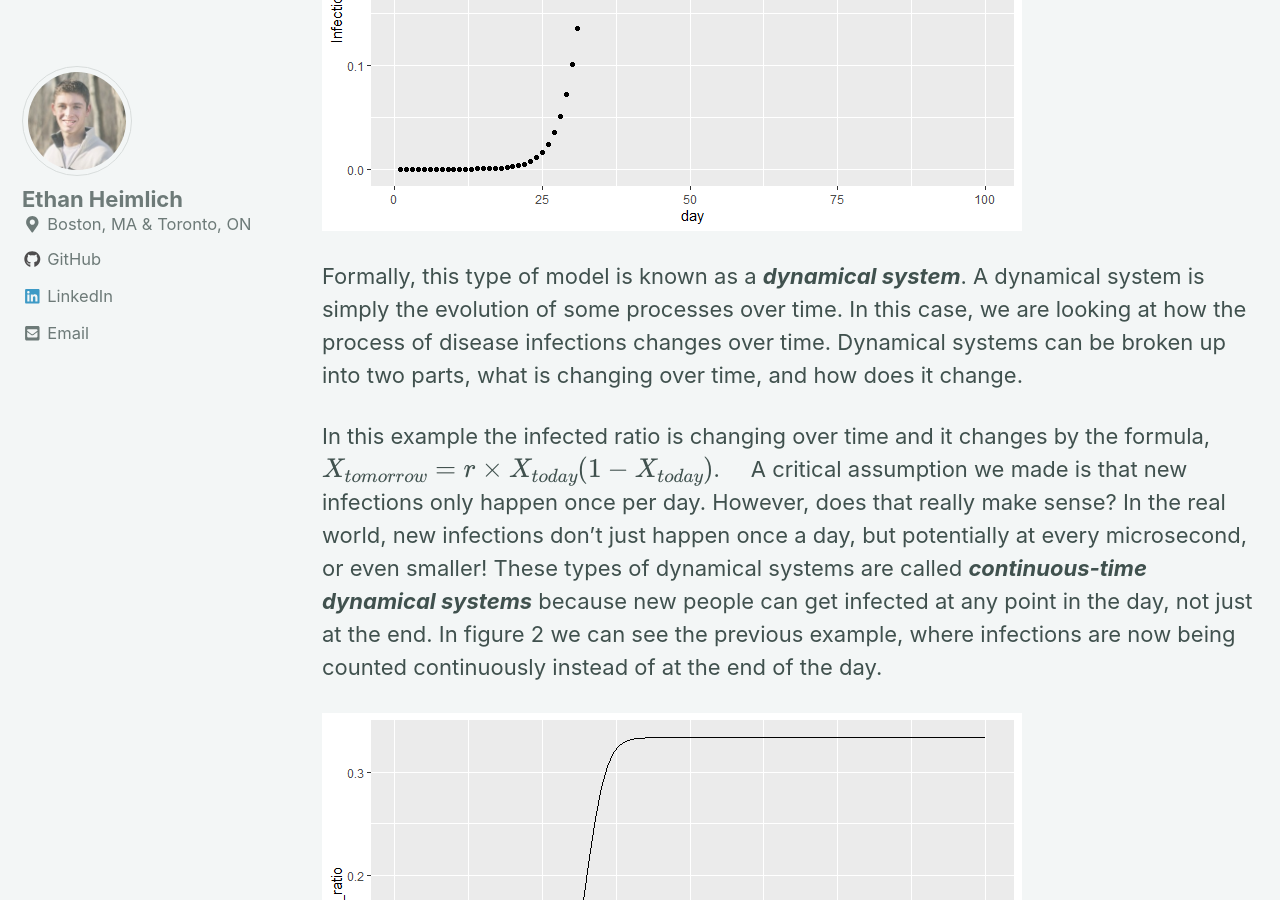
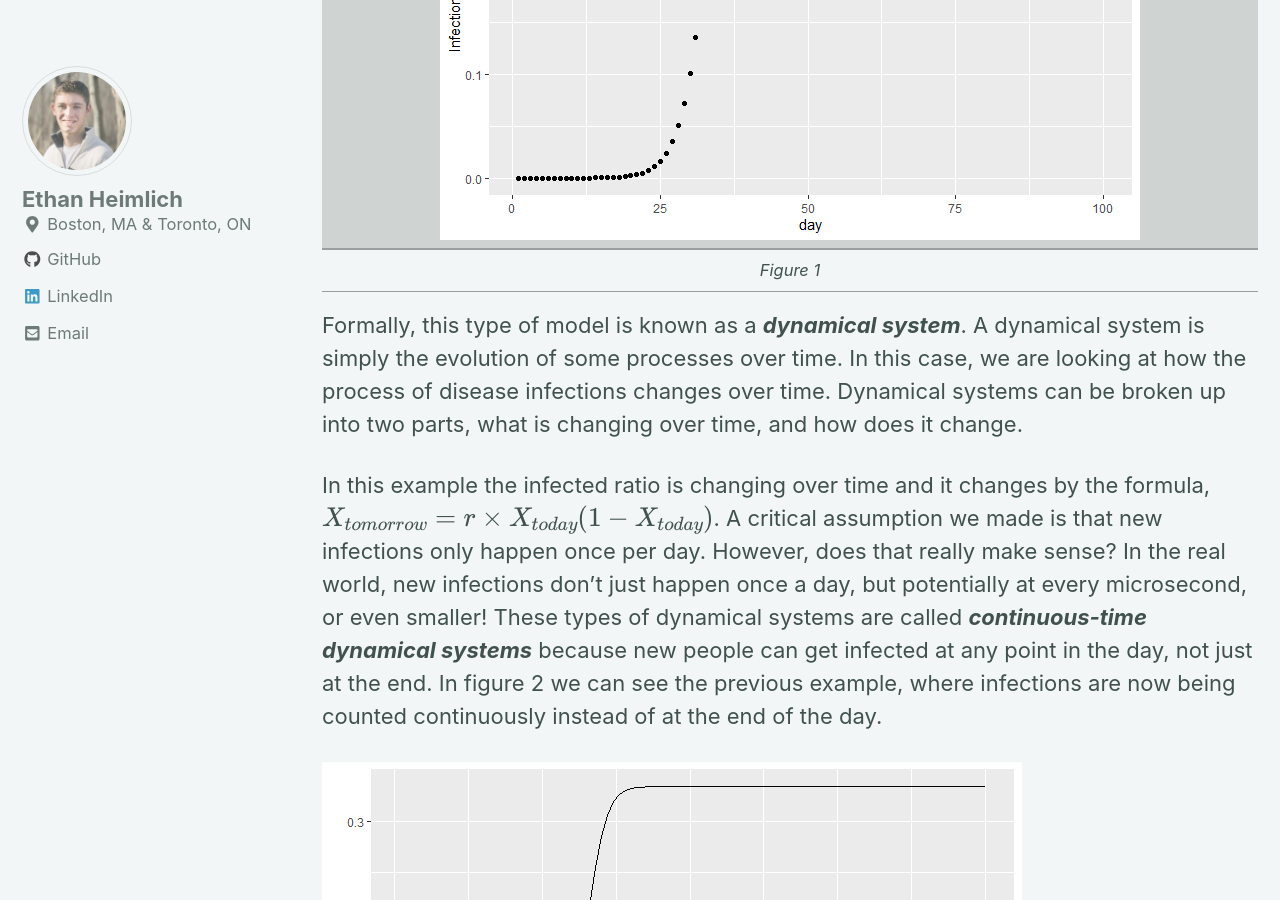
Before and after one commit to eheimlich/eheimlich.github.io, a Jekyll site: the page built from _posts/2020-05-05-chaos.md, in a window 1280 px wide and 900 px high, scrolled down 1171 px. Built offline with Jekyll 4.4.1, drawn with Linux system fonts in a browser that asks for light colours; cached includes are drawn as plain includes; nearby versions of some CDN libraries; formulas are drawn with MathJax 3.

Commit message:
Small changes

```diff
--- a/_posts/2020-05-05-chaos.md
+++ b/_posts/2020-05-05-chaos.md
@@ -15,13 +15,13 @@ $$X_{tomorrow} = r  \times X_{today}(1 - X_{today})$$
 
 Where $$X_{t}$$ is the percentage of the population that is infected with the disease at a given time t. While $$r$$ is a number between 0 and 4 that describes how many new people an infected person gives the disease to at each time, minus one. For example, early studies have shown that on average an infected person transmits COVID-19 to 2.5 new people, so the $$r$$ value would be 2.5 - 1 = 1.5. We can visualize the logistic map and its model of COVID-19 spread with a diagram. We start the model with one out of every million people initially being infected. For example, in the United States that would mean approximately 330 people would be infected on day 1.
 
-![](/images/plot1.png)
+| ![](/images/plot1.png) |
+|:--:|
+| *Figure 1* |
 
 Formally, this type of model is known as a ***dynamical system***. A dynamical system is simply the evolution of some processes over time. In this case, we are looking at how the process of disease infections changes over time. Dynamical systems can be broken up into two parts, what is changing over time, and how does it change.
 
-In this example the infected ratio is changing over time and it changes by the formula, $$X_{tomorrow} = r  \times X_{today}(1 - X_{today})$$.
-
-A critical assumption we made is that new infections only happen once per day. However, does that really make sense? In the real world, new infections don’t just happen once a day, but potentially at every microsecond, or even smaller! These types of dynamical systems are called ***continuous-time dynamical systems*** because new people can get infected at any point in the day, not just at the end. In figure 2 we can see the previous example, where infections are now being counted continuously instead of at the end of the day.
+In this example the infected ratio is changing over time and it changes by the formula, $$X_{tomorrow} = r  \times X_{today}(1 - X_{today})$$. A critical assumption we made is that new infections only happen once per day. However, does that really make sense? In the real world, new infections don’t just happen once a day, but potentially at every microsecond, or even smaller! These types of dynamical systems are called ***continuous-time dynamical systems*** because new people can get infected at any point in the day, not just at the end. In figure 2 we can see the previous example, where infections are now being counted continuously instead of at the end of the day.
 
 ![](/images/plot2.png)
 
```
